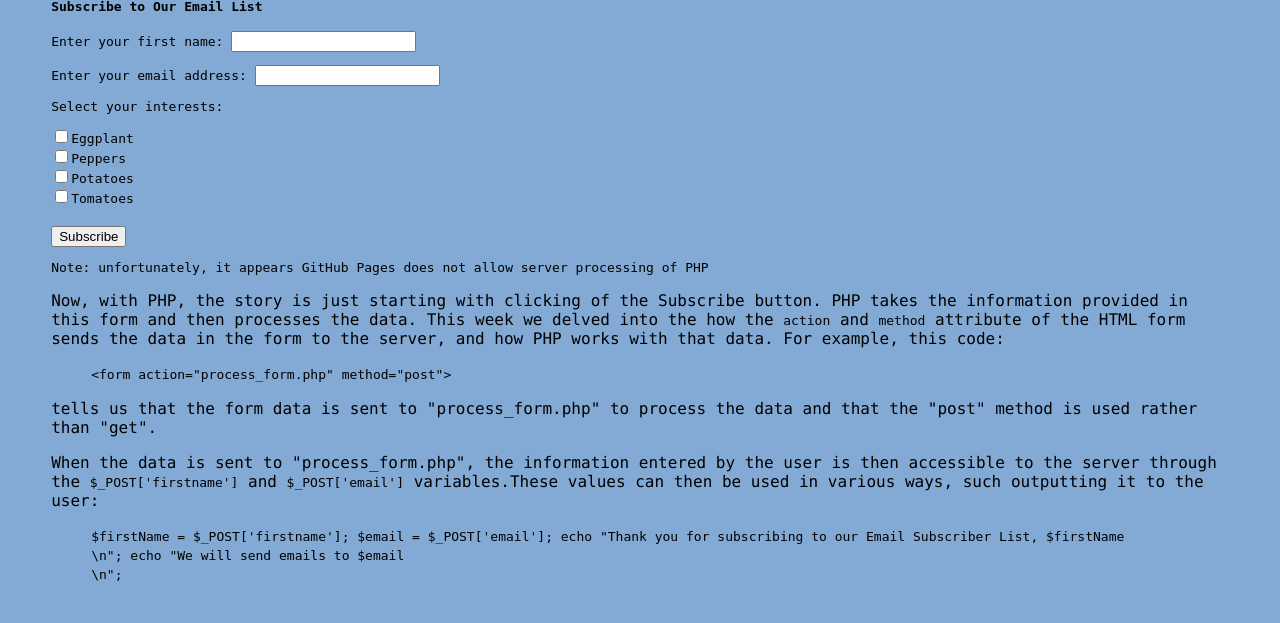
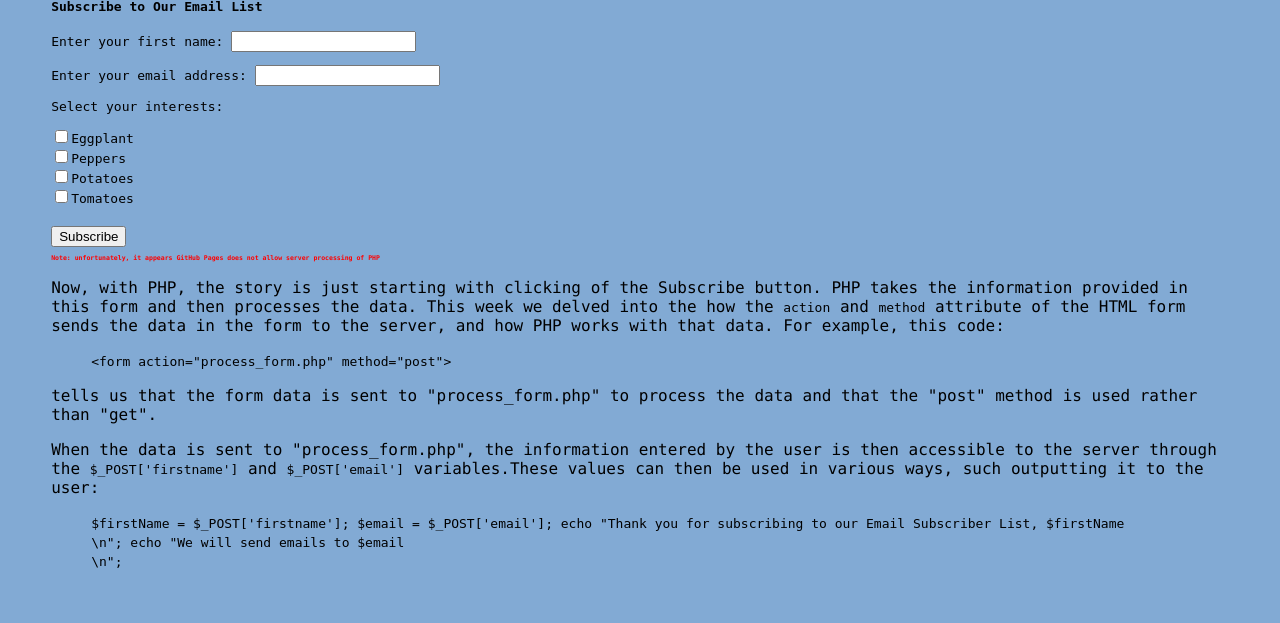
Before and after one commit to vtzuanglbcc/LearningJournal, a PHP site: page /week2.html in a window 1280 px wide. Shown: the part 301-924 px from the top of the page. After the commit the page ends 869 px from the top, so only its background shows below. Run offline with PHP 8.4, Linux system fonts and the light colour scheme.

Commit message:
Update styles.css

```diff
--- a/styles.css
+++ b/styles.css
@@ -28,3 +28,10 @@ time {
   border-radius: 8px;
   padding: 1%;
 }
+
+
+.note {
+  font-size: 50%;
+  font-weight: bold;
+  color: red;
+}
```
